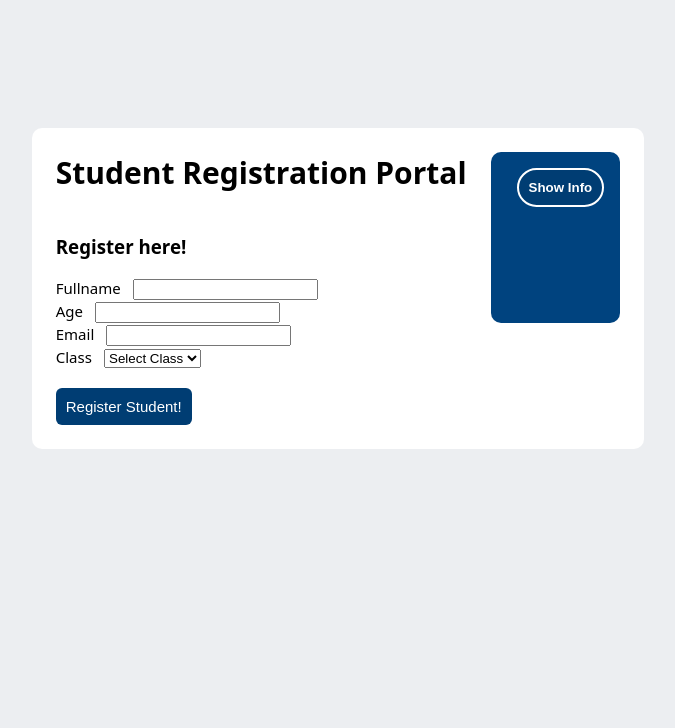
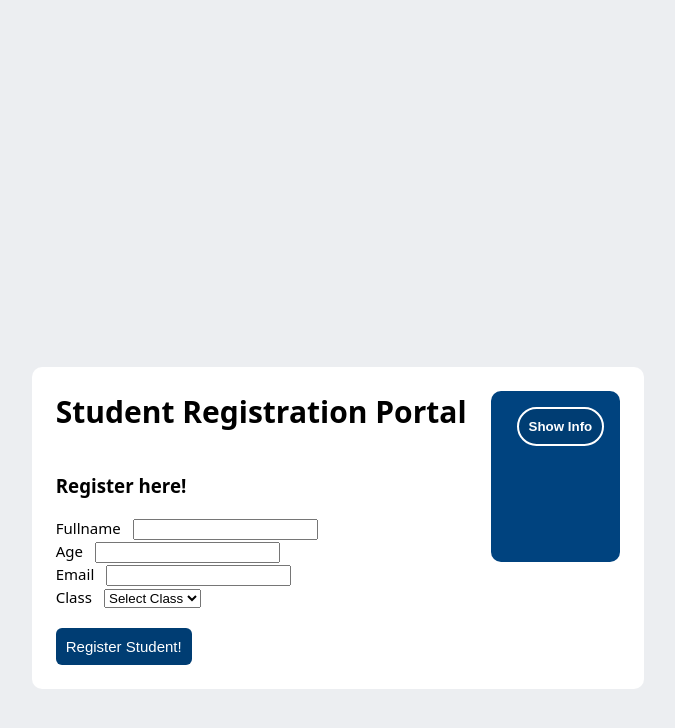
Before and after one commit to FortuneAjii/student-registration-system, a plain HTML site: page index.html in a window 1280 px wide. Shown: the whole page, without its empty margins (302-977 px from the left). Drawn offline with Linux system fonts and the light colour scheme.

Commit message:
updated card center

```diff
--- a/studreg.css
+++ b/studreg.css
@@ -3,6 +3,7 @@ body{
   background-color: #eceef1;
     font-family: system-ui, -apple-system, "Segoe UI", Roboto, "Helvetica Neue", Arial, sans-serif;
     place-items: center;
+     min-height: 100vh;
     padding-top: 120px;
 }
 h1{
@@ -92,7 +93,7 @@ button[type="button"]{
 
 
 /* ---------- PHONES (iPhones and Android, up to 600px) ---------- */
-@media (max-width: 600px) {
+@media ( orientation: potrait, max-width: 600px) {
   body {
     align-items: flex-start;
     padding: 100px;
```
